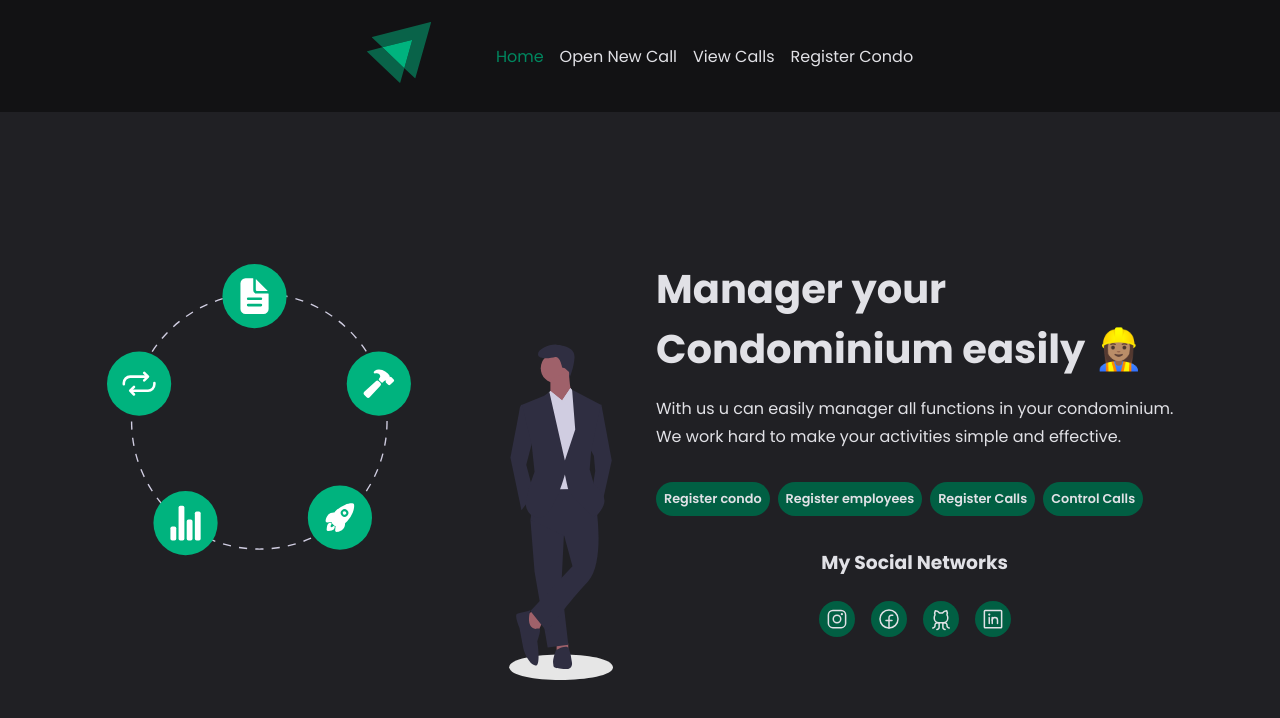
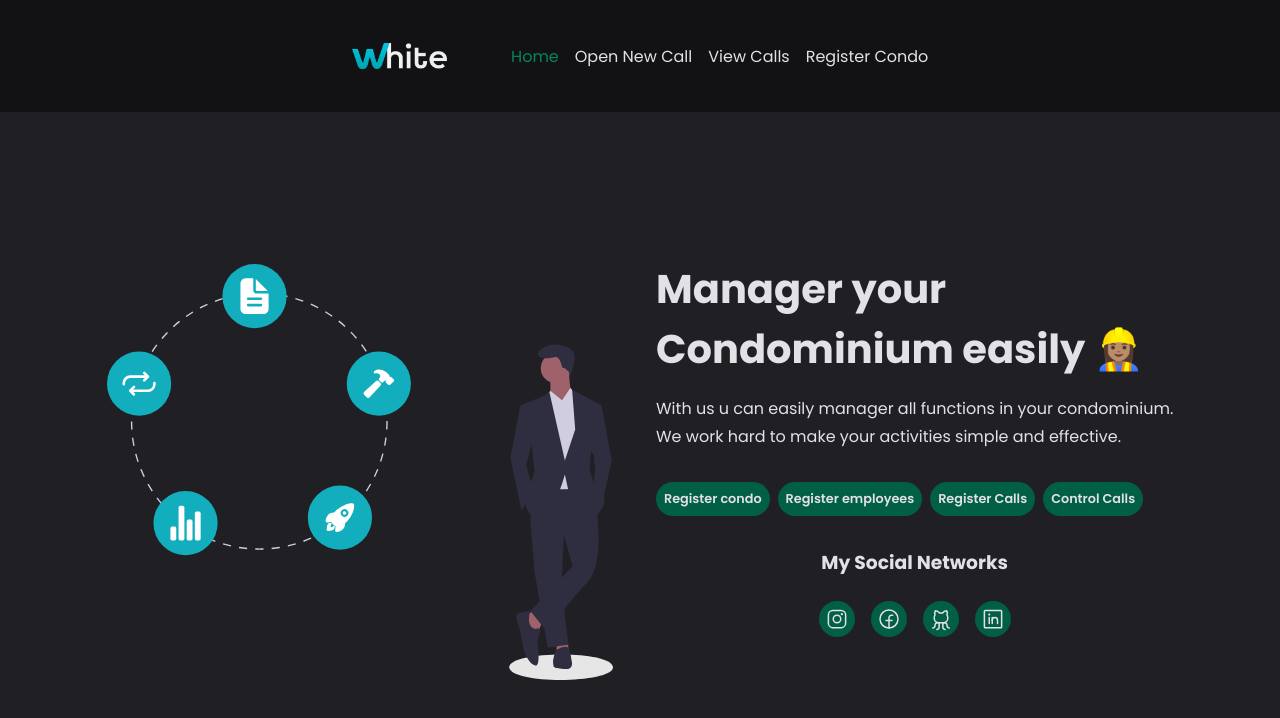
Before and after one commit to lucianobs1/web-react-condo-manager, a React (Vite) app: page / in a window 1280 px wide. Shown: the top 718 px of the page. Built offline with nearby package versions, Linux system fonts and the light colour scheme.

Commit message:
chore: update default colors schema and home-logo

```diff
--- a/src/components/Header/index.tsx
+++ b/src/components/Header/index.tsx
@@ -1,5 +1,5 @@
 import { NavLink } from 'react-router-dom';
-import logoImg from '../../assets/logo-img.svg';
+import logoImg from '../../assets/logo-white.png';
 
 import { HeaderContainer, NavContainer, NavLinks } from './styles';
 
--- a/src/components/Header/styles.ts
+++ b/src/components/Header/styles.ts
@@ -20,6 +20,8 @@ export const NavContainer = styled.nav`
 
   img {
     margin-right: 4rem;
+    display: block;
+    height: 26px;
   }
 `;
 
--- a/src/styles/themes/default.ts
+++ b/src/styles/themes/default.ts
@@ -10,6 +10,10 @@ export const defaultTheme = {
   'gray-800': '#202024',
   'gray-900': '#121214',
 
+  'blue-700': '#109CAA ',
+  'blue-600': '#12AEBD',
+  'blue-500': '#12AEBD',
+
   'green-300': '#00B37E',
   'green-500': '#00875F',
   'green-700': '#015F43',
```
Also changed, not shown: src/assets/dashboard.svg, src/assets/logo-white.png (renamed from src/assets/LogoWhite.png).
